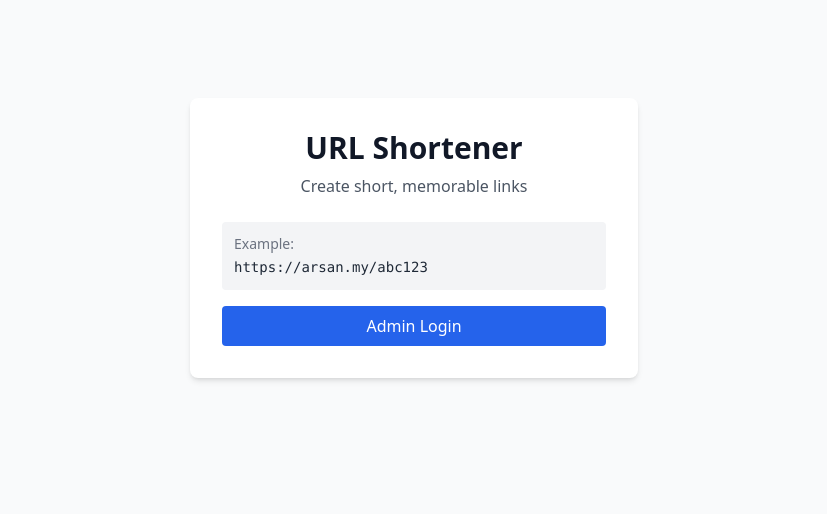
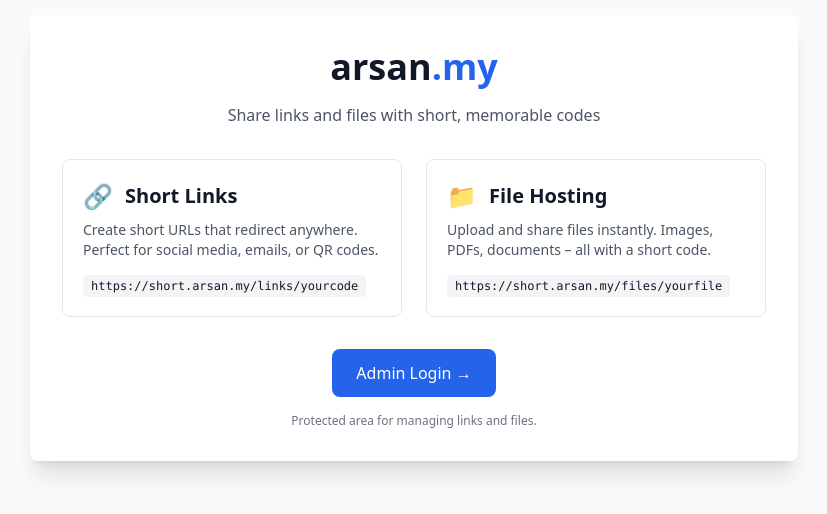
Before and after one commit to Argzf/Arcanum, a Next.js app: page / in a window 1280 px wide. Shown: the part 162-676 px from the top of the page, without its empty margins (226-1053 px from the left). Built offline with nearby package versions, Linux system fonts and the light colour scheme.

Commit message:
Update page.tsx

```diff
--- a/src/app/page.tsx
+++ b/src/app/page.tsx
@@ -1,28 +1,52 @@
-import Link from "next/link";
+import Link from 'next/link';
 
 export default function Home() {
   return (
     <main className="min-h-screen flex flex-col items-center justify-center bg-gray-50 dark:bg-gray-900 p-4">
-      <div className="max-w-md w-full bg-white dark:bg-gray-800 rounded-lg shadow-md p-8">
-        <h1 className="text-3xl font-bold text-center mb-2 text-gray-900 dark:text-white">
-          URL Shortener
+      <div className="max-w-3xl w-full bg-white dark:bg-gray-800 rounded-lg shadow-xl p-8">
+        <h1 className="text-4xl font-bold text-center mb-4 text-gray-900 dark:text-white">
+          arsan<span className="text-blue-600">.my</span>
         </h1>
-        <p className="text-gray-600 dark:text-gray-400 text-center mb-6">
-          Create short, memorable links
+        <p className="text-center text-gray-600 dark:text-gray-300 mb-8">
+          Share links and files with short, memorable codes
         </p>
-        <div className="space-y-4">
-          <div className="bg-gray-100 dark:bg-gray-700 p-3 rounded">
-            <p className="text-sm text-gray-500 dark:text-gray-400">Example:</p>
-            <code className="text-sm text-gray-800 dark:text-gray-200">
-              https://arsan.my/abc123
-            </code>
+
+        <div className="grid md:grid-cols-2 gap-6 mb-8">
+          {/* Link card */}
+          <div className="border rounded-lg p-5 hover:shadow-md transition dark:border-gray-700">
+            <div className="flex items-center gap-3 mb-2">
+              <span className="text-2xl">🔗</span>
+              <h2 className="text-xl font-semibold text-gray-900 dark:text-white">Short Links</h2>
+            </div>
+            <p className="text-gray-600 dark:text-gray-300 text-sm mb-3">
+              Create short URLs that redirect anywhere. Perfect for social media, emails, or QR codes.
+            </p>
+            <code className="text-xs bg-gray-100 dark:bg-gray-700 px-2 py-1 rounded">https://short.arsan.my/links/yourcode</code>
           </div>
+
+          {/* File card */}
+          <div className="border rounded-lg p-5 hover:shadow-md transition dark:border-gray-700">
+            <div className="flex items-center gap-3 mb-2">
+              <span className="text-2xl">📁</span>
+              <h2 className="text-xl font-semibold text-gray-900 dark:text-white">File Hosting</h2>
+            </div>
+            <p className="text-gray-600 dark:text-gray-300 text-sm mb-3">
+              Upload and share files instantly. Images, PDFs, documents – all with a short code.
+            </p>
+            <code className="text-xs bg-gray-100 dark:bg-gray-700 px-2 py-1 rounded">https://short.arsan.my/files/yourfile</code>
+          </div>
+        </div>
+
+        <div className="text-center">
           <Link
             href="/manage"
-            className="block text-center bg-blue-600 text-white py-2 px-4 rounded hover:bg-blue-700 transition"
+            className="inline-block bg-blue-600 text-white px-6 py-3 rounded-lg font-medium hover:bg-blue-700 transition"
           >
-            Admin Login
+            Admin Login →
           </Link>
+          <p className="text-xs text-gray-500 dark:text-gray-400 mt-4">
+            Protected area for managing links and files.
+          </p>
         </div>
       </div>
     </main>
```
